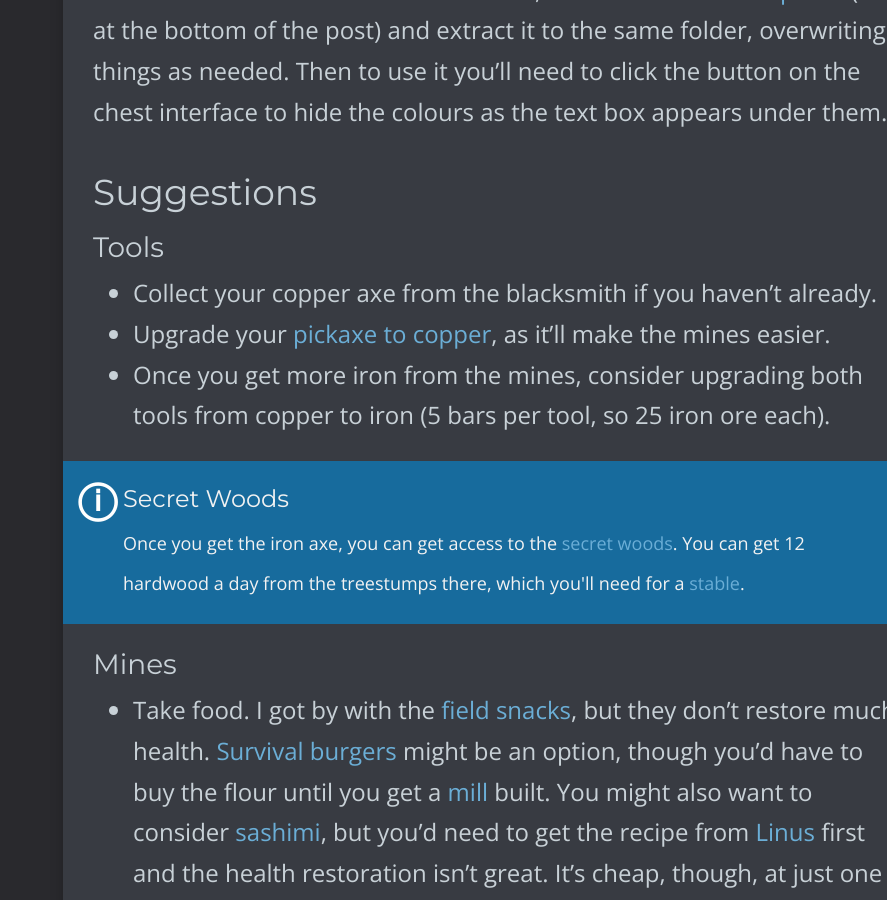
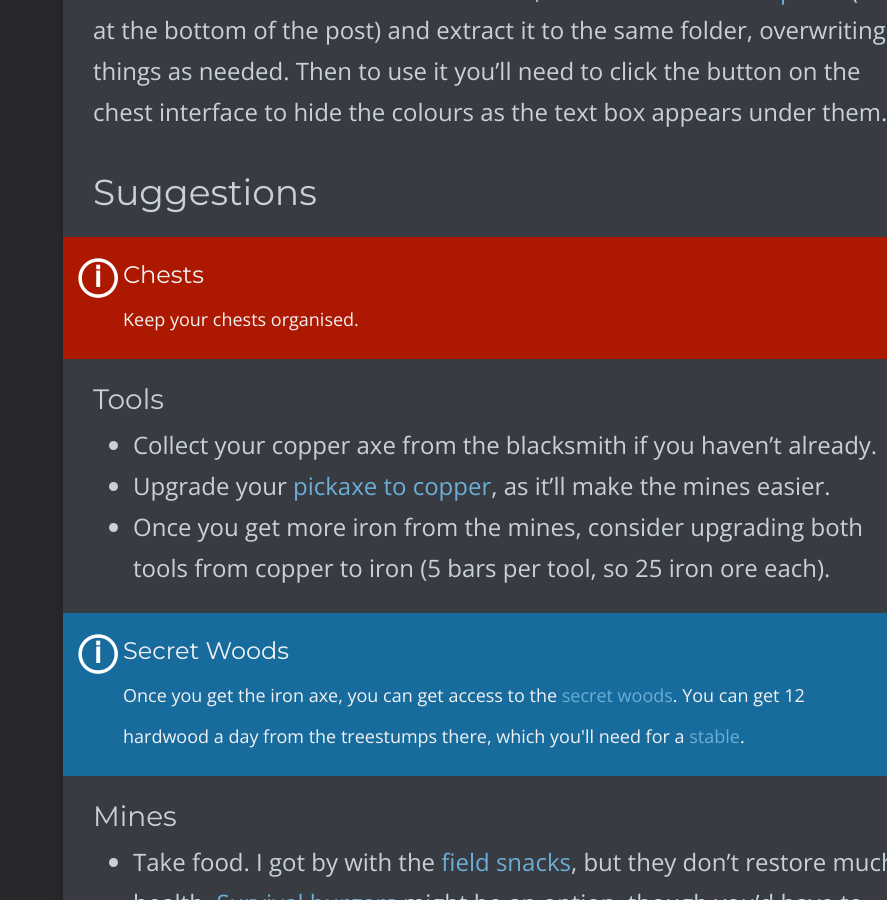
Before and after one commit to dajwarren/dajwarren.github.io, a Jekyll site: the page built from stardew_intro.md, in a window 1280 px wide and 900 px high, scrolled down 878 px. Shown: the whole window, without its empty margins (393-1280 px from the left). Built offline with Jekyll 4.4.1, drawn with Linux system fonts in a browser that asks for light colours; nearby versions of some CDN libraries.

Commit message:
Added chest warning

```diff
--- a/stardew_intro.md
+++ b/stardew_intro.md
@@ -17,6 +17,10 @@ Several of these require the installation of [SMAPI](https://github.com/cjsu/SMA
 
 
 ## Suggestions
+<div class="warning">
+<h5>Chests</h5>
+Keep your chests organised.
+</div>
 
 ### Tools
 - Collect your copper axe from the blacksmith if you haven't already.
```
